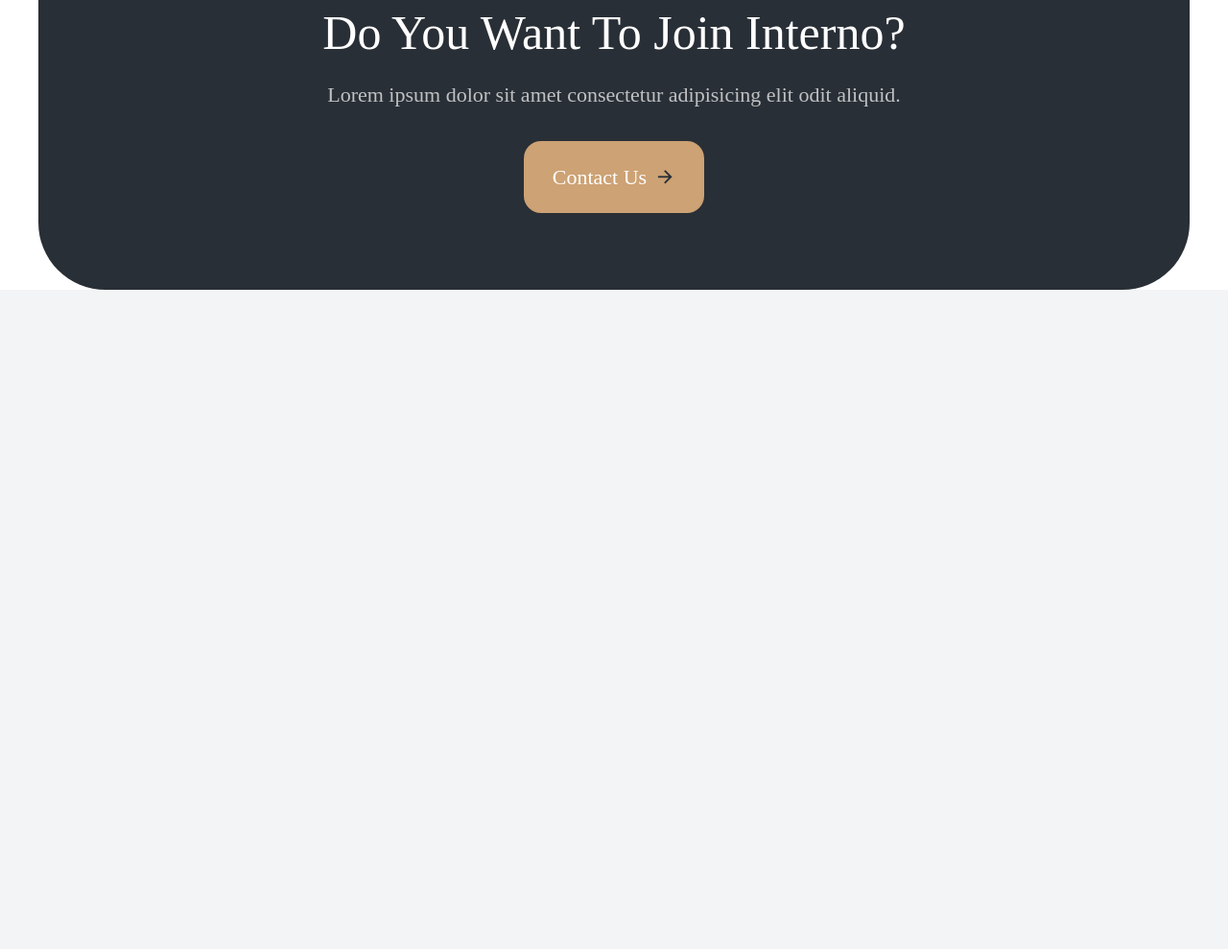
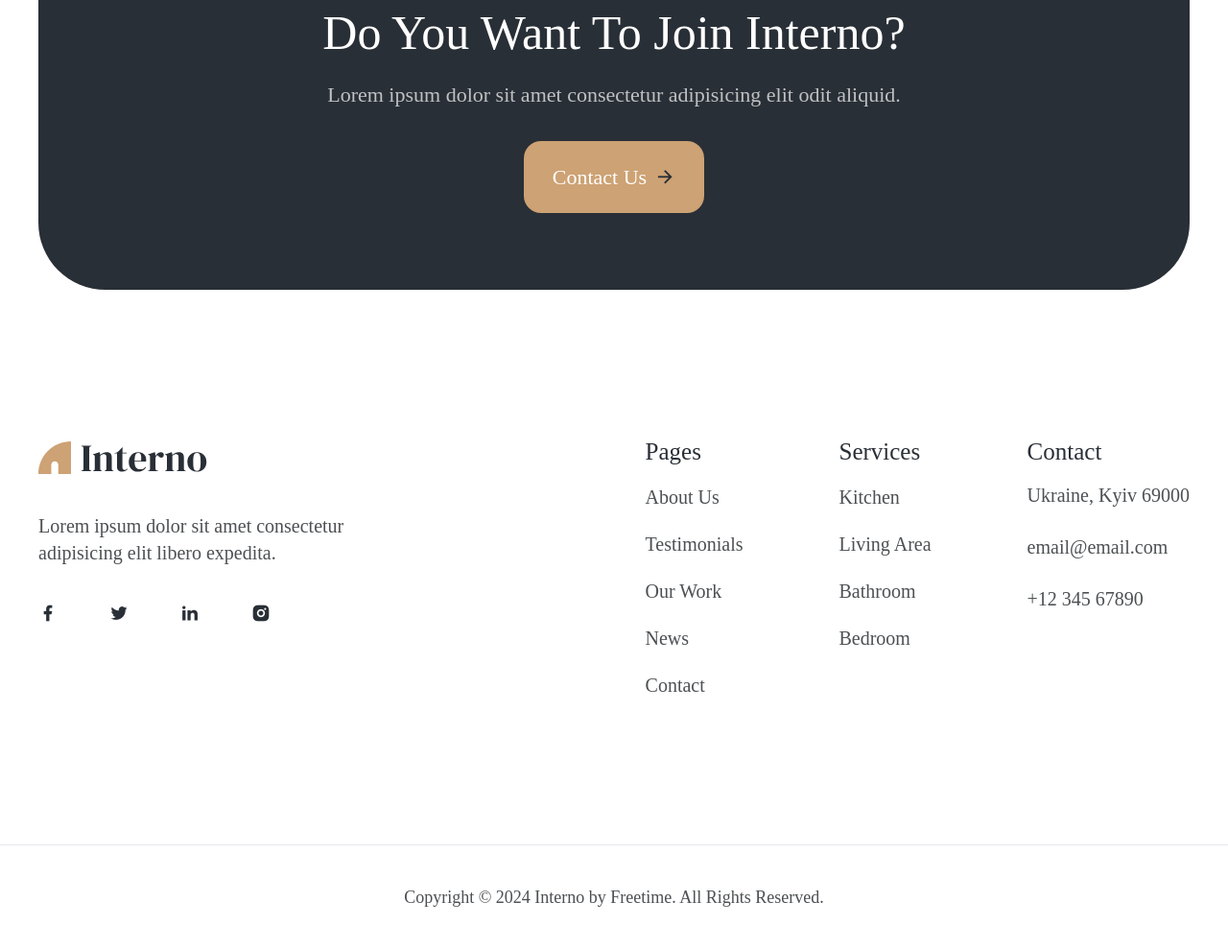
Before and after one commit to freetimezp/js-portfolio-44-interno, a website: page index.html in a window 1280 px wide. Shown: the part 6798-7787 px from the top of the page at 96% size. Before the commit the page ends 7100 px from the top, so only its background shows below. Drawn offline with nearby package versions, Linux system fonts and the light colour scheme; files that its build step writes are made by us from their sources.

Commit message:
13. js-portfolio-44-interno. Footer section.

```diff
--- a/index.html
+++ b/index.html
@@ -474,6 +474,76 @@
                 </div>
             </div>
         </section>
+
+        <footer class="footer mt-[80px] xl:mt-[150px] relative z-20">
+            <div class="container mx-auto px-0">
+                <div class="flex flex-col xl:flex-row xl:gap-[100px] xl:mb-[150px]">
+                    <div class="footer__item w-full max-w-[400px] mx-auto mb-8 text-center
+                        xl:text-left">
+                        <a href="#" class="flex justify-center xl:justify-start mb-8">
+                            <img src="./assets/images/logo.svg" alt="logo">
+                        </a>
+                        <p class="mb-8 text-xl">
+                            Lorem ipsum dolor sit amet consectetur adipisicing elit libero expedita.
+                        </p>
+
+                        <ul class="text-primary flex gap-[54px] justify-center xl:justify-start">
+                            <li><a href="#"><i class="ri-facebook-fill"></i></a></li>
+                            <li><a href="#"><i class="ri-twitter-fill"></i></a></li>
+                            <li><a href="#"><i class="ri-linkedin-fill"></i></a></li>
+                            <li><a href="#"><i class="ri-instagram-fill"></i></a></li>
+                        </ul>
+                    </div>
+                    <div class="flex-1 flex flex-col xl:flex-row text-center xl:text-left
+                        gap-12 xl:gap-[100px] xl:justify-end">
+                        <div class="footer__item">
+                            <h3 class="h3 mb-3">
+                                Pages
+                            </h3>
+                            <ul class="flex flex-col gap-4">
+                                <li><a href="#">About Us</a></li>
+                                <li><a href="#">Testimonials</a></li>
+                                <li><a href="#">Our Work</a></li>
+                                <li><a href="#">News</a></li>
+                                <li><a href="#">Contact</a></li>
+                            </ul>
+                        </div>
+                        <div class="footer__item">
+                            <h3 class="h3 mb-3">
+                                Services
+                            </h3>
+                            <ul class="flex flex-col gap-4">
+                                <li><a href="#">Kitchen</a></li>
+                                <li><a href="#">Living Area</a></li>
+                                <li><a href="#">Bathroom</a></li>
+                                <li><a href="#">Bedroom</a></li>
+                            </ul>
+                        </div>
+                        <div class="footer__item max-w-[260px] mx-auto xl:mx-0">
+                            <h3 class="h3 mb-3">
+                                Contact
+                            </h3>
+                            <div class="flex flex-col gap-6 text-[20px]">
+                                <p>
+                                    Ukraine, Kyiv 69000
+                                </p>
+                                <p>
+                                    email@email.com
+                                </p>
+                                <p>
+                                    +12 345 67890
+                                </p>
+                            </div>
+                        </div>
+                    </div>
+                </div>
+            </div>
+
+            <p class="footer_copyright text-center text-[0.75rem] md:text-lg py-10 bg-white xl:border-t">
+                Copyright &copy; 2024 Interno by Freetime. All Rights Reserved.
+            </p>
+
+        </footer>
     </main>
 
     <script src="./assets/js/scrollreveal.min.js"></script>
```
